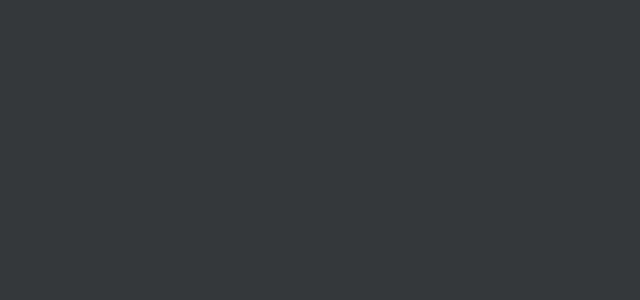
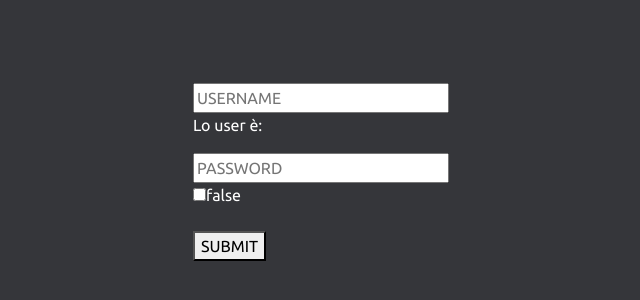
Before and after one commit to Bylothink/do-you-dare, a Vue app: page /login in a window 1280 px wide. Shown: the part 228-528 px from the top of the page, without its empty margins (319-959 px from the left). Built offline with nearby package versions, Linux system fonts and the light colour scheme.

Commit message:
Implementata pagina di login

```diff
--- a/src/pages/LoginPage.vue
+++ b/src/pages/LoginPage.vue
@@ -1,11 +1,102 @@
 <template>
-    <div></div>
+    <CenteredLayout id="login-page" tag="main">
+        <form @submit.prevent="say">
+            <input v-model="user"
+                   name="username"
+                   placeholder="USERNAME"
+                   required />
+            <p>Lo user è: {{ user }}</p>
+            <input v-model="pw"
+                   name="password"
+                   placeholder="PASSWORD"
+                   type="password"
+                   required />
+            <br />
+            <input id="1"
+                   v-model="box"
+                   name="checkbox"
+                   type="checkbox"
+                   @click="check(box)" />
+            <label for="1">{{ box }}</label>
+            <br />
+            <br />
+            <button type="submit">
+                SUBMIT
+            </button>
+        </form>
+    </CenteredLayout>
 </template>
 
 <script lang="ts">
     import { defineComponent } from "vue";
+    import axios from "axios";
 
-    export default defineComponent({ name: "LoginPage" });
+    import CenteredLayout from "@/layouts/CenteredLayout.vue";
+
+    const LoginQuery = `mutation tokenAuth($username: String!, $password: String!) {
+        tokenAuth(username: $username, password: $password) {
+            token
+        }
+    }`;
+
+    export default defineComponent({
+        name: "LoginPage",
+        components: { CenteredLayout },
+        data: function()
+        {
+            return {
+                user: "",
+                pw: "",
+                box: false
+            };
+        },
+        methods: {
+            async say(payload: Event)
+            {
+                try
+                {
+                    const response = await axios.post("http://localhost:8000/auth/", {
+                        query: LoginQuery,
+                        variables: {
+                            username: this.user,
+                            password: this.pw
+                        }
+                    });
+                    if (response.data.data.tokenAuth == null)
+                    {
+                        // console.debug(response.data.errors[0].message);
+                        // console.log(response.data.errors[0].message);
+                        console.error(response.data.errors[0].message);
+                        // console.info(response.data.errors[0].message);
+                        // console.warn(response.data.errors[0].message);
+                        alert(response.data.errors[0].message);
+                    }
+                    else
+                    {
+                        // console.debug(response.data.data.tokenAuth.token);
+                        console.log(response.data.data.tokenAuth.token);
+                        // console.error(response.data.data.tokenAuth.token);
+                        // console.info(response.data.data.tokenAuth.token);
+                        // console.warn(response.data.data.tokenAuth.token);
+
+                        if (this.box)
+                        {
+                            localStorage.setItem("token", response.data.data.tokenAuth.token);
+                        }
+                        else
+                        {
+                            sessionStorage.setItem("token", response.data.data.tokenAuth.token);
+                        }
+                    }
+                }
+                catch (exc)
+                {
+                    console.log((exc as Error).message);
+                    alert("Si è verificato un problema, riprovare più tardi");
+                }
+            }
+        }
+    });
 </script>
 
 <style lang="scss" scoped>
```
